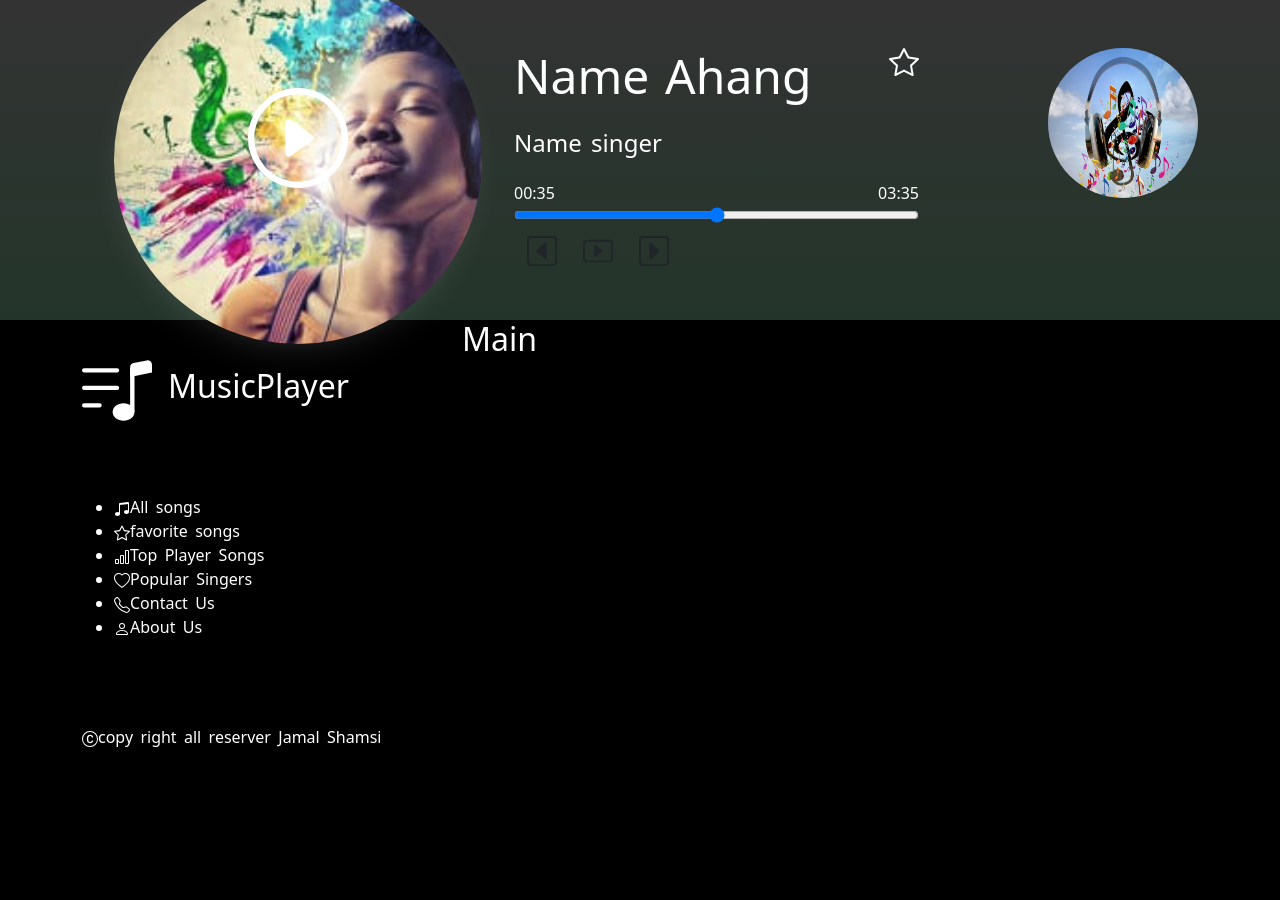
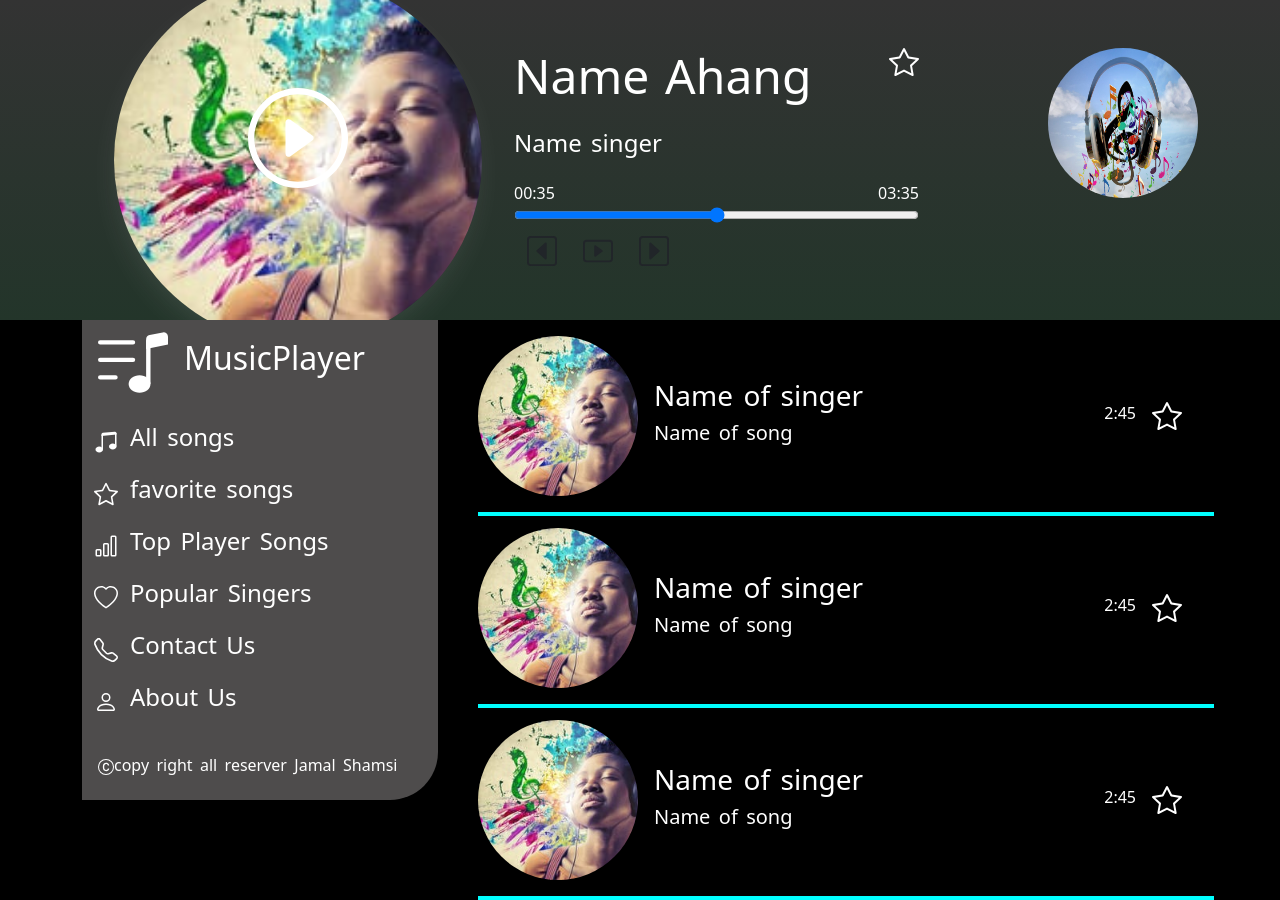
Before and after one commit to jamalshamsi1988/music-player, a React (Create React App) app in the folder music-app/: page / in a window 1280 px wide. Before the commit the page ends 800 px from the top, so only its background shows below. Built offline with nearby package versions, Linux system fonts and the light colour scheme.

Commit message:
create Music items&styles

```diff
--- a/music-app/src/App.js
+++ b/music-app/src/App.js
@@ -1,6 +1,6 @@
 import React from "react";
 import Header from "./Components/Header";
-import Main from "./Components/Main";
+import Main from "./Components/main/Main";
 import SideBar from "./Components/SideBar";
 import "./assets/styles/index.scss";
 
--- a/music-app/src/Components/Header.jsx
+++ b/music-app/src/Components/Header.jsx
@@ -5,7 +5,7 @@ const Header = () => {
   return (
     <header>
       <article className="container h-100">
-        <article className="h-100 d-flex align-items-center">
+        <article className="h-100 d-flex align-items-center ">
           <section
             className="music-cover  d-flex justify-content-center"
             style={{ backgroundImage: `url(${musicImg})` }}
--- a/music-app/src/Components/Main.jsx
+++ /dev/null
@@ -1,16 +0,0 @@
-
-
-const Main = () => {
-    return (
-<main>
-<h2>
-    Main
-</h2>
-
-</main>
-
-
-     );
-}
-
-export default Main;
--- a/music-app/src/Components/SideBar.jsx
+++ b/music-app/src/Components/SideBar.jsx
@@ -1,7 +1,7 @@
 import logo from "./../assets/img/right-img.jpg";
 const SideBar = () => {
     return (
-      <aside className="h-100 d-flex flex-column justify-content-around">
+      <aside className="h-100 px-3 d-flex flex-column justify-content-around">
         <article className="sidebar-logo d-flex align-items-center">
           <svg
             xmlns="http://www.w3.org/2000/svg"
--- /dev/null
+++ b/music-app/src/Components/main/Main.jsx
@@ -0,0 +1,14 @@
+import MusicItem from "./MusicItem";
+
+
+const Main = () => {
+    return (
+      <main>
+        <MusicItem />
+        <MusicItem />
+        <MusicItem />
+      </main>
+    );
+}
+
+export default Main;
--- /dev/null
+++ b/music-app/src/Components/main/MusicItem.jsx
@@ -0,0 +1,32 @@
+import coverimg from "./../../assets/img/image-background1.jpg";
+
+
+const MusicItem = () => {
+    return (
+      <article className="music-item d-flex align-items-center">
+        <section
+          className="music-cover"
+          style={{ backgroundImage: `url(${coverimg})` }}
+        ></section>
+        <section className="music-desc">
+          <h3>Name of singer</h3>
+          <h5>Name of song</h5>
+        </section>
+        <section className="music-options d-flex">
+          <span className="px-3">2:45</span>
+          <svg
+            xmlns="http://www.w3.org/2000/svg"
+            width="30"
+            height="30"
+            fill="currentColor"
+            class="bi bi-star"
+            viewBox="0 0 16 16"
+          >
+            <path d="M2.866 14.85c-.078.444.36.791.746.593l4.39-2.256 4.389 2.256c.386.198.824-.149.746-.592l-.83-4.73 3.522-3.356c.33-.314.16-.888-.282-.95l-4.898-.696L8.465.792a.513.513 0 0 0-.927 0L5.354 5.12l-4.898.696c-.441.062-.612.636-.283.95l3.523 3.356-.83 4.73zm4.905-2.767-3.686 1.894.694-3.957a.565.565 0 0 0-.163-.505L1.71 6.745l4.052-.576a.525.525 0 0 0 .393-.288L8 2.223l1.847 3.658a.525.525 0 0 0 .393.288l4.052.575-2.906 2.77a.565.565 0 0 0-.163.506l.694 3.957-3.686-1.894a.503.503 0 0 0-.461 0z" />
+          </svg>
+        </section>
+      </article>
+    );
+}
+
+export default MusicItem;
--- /dev/null
+++ b/music-app/src/assets/styles/_main.scss
@@ -0,0 +1,31 @@
+main{
+.music-item{
+    padding: 1rem;
+    position: relative;
+   &::after{
+content: "";
+display: block;
+background-color: aqua;
+height: 4px;
+width: 100%;
+position: absolute;
+top: 100%;
+    }
+    .music-cover{
+        border-radius: 50%;
+        height: 10rem;
+        width: 10rem;
+        background-color: red;
+        background-size: cover;
+    }
+    .music-desc{
+        flex:1;
+        padding-left: 1rem;
+    }
+}
+
+
+
+
+
+}
--- a/music-app/src/assets/styles/_sideBar.scss
+++ b/music-app/src/assets/styles/_sideBar.scss
@@ -0,0 +1,32 @@
+aside{
+    background-color: rgb(78, 76, 76);
+    border-radius: 0 0 3rem 0;
+nav{
+
+    ul{
+        list-style: none;
+        padding: 0;
+        li{
+        a{
+            display: block;
+            padding: .5rem 0;
+            &:hover{
+                svg{
+
+                    fill: rgb(13, 221, 228)!important ;
+                }
+
+            }
+            svg{
+                transform: scale(1.5);
+
+            }
+            span{
+                padding: 0 1rem;
+                font-size: 1.5rem;
+            }
+        }
+    }
+}
+}
+}
--- a/music-app/src/assets/styles/index.scss
+++ b/music-app/src/assets/styles/index.scss
@@ -3,7 +3,7 @@
 @import "./variables";
 @import "./header";
 @import "./sideBar";
-
+@import "./main";
 
 
 body{
@@ -13,6 +13,15 @@ body{
 
 }
 
+a {
+  transition: all .3s ease;
+  &:hover{
+    color:rgb(13, 221, 228)!important;
+    cursor: pointer;
+  }
+}
+
+
 main{
   height: 60vh;
 }
```
